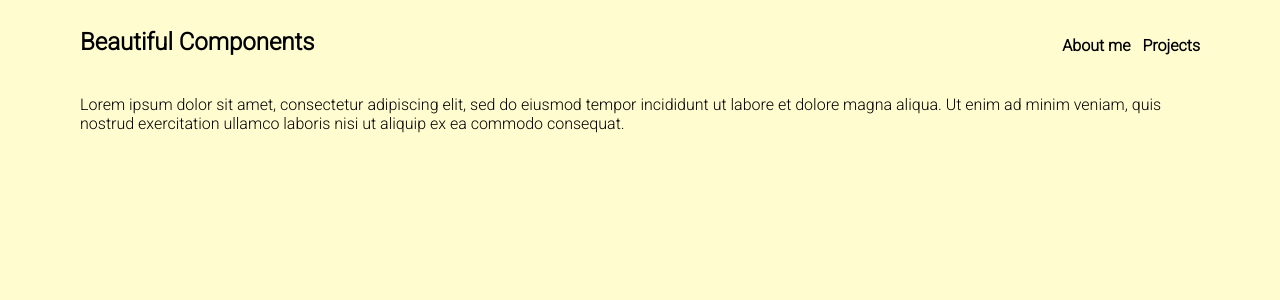
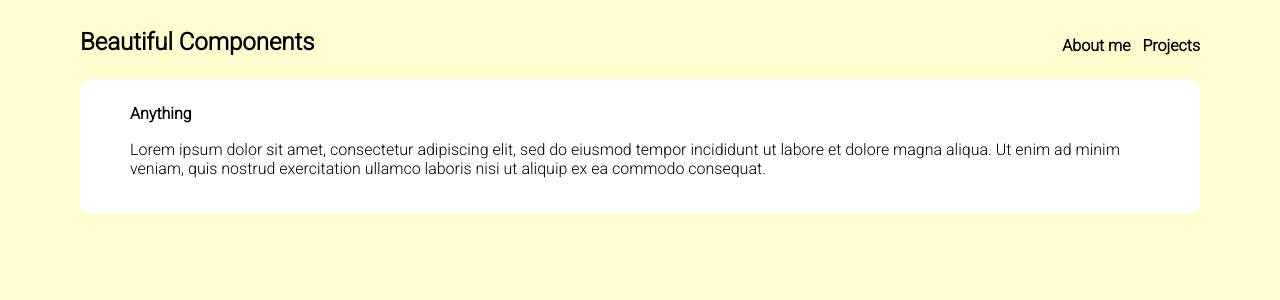
Before and after one commit to Mongark/beautiful-components, a React (Vite) app: page / in a window 1280 px wide. Shown: the top 300 px of the page. Built offline with nearby package versions, Linux system fonts and the light colour scheme.

Commit message:
Created component 'MarkdownPage'

```diff
--- a/src/App.jsx
+++ b/src/App.jsx
@@ -1,7 +1,6 @@
 import './App.css';
 import Navbar from './components/Navbar/Navbar';
-
-import ReactMarkdown from 'react-markdown';
+import MarkdownPage from './components/MarkdownPage/MarkdownPage';
 
 function App() {
     const sample_texts = [
@@ -14,9 +13,7 @@ function App() {
             <Navbar />
 
             <div className='AppBody'>
-                <ReactMarkdown>
-                    {sample_texts[0]}
-                </ReactMarkdown>
+                <MarkdownPage title='Anything' content={sample_texts[0]} />
             </div>
         </div>
     )
--- /dev/null
+++ b/src/components/MarkdownPage/MarkdownPage.css
@@ -0,0 +1,14 @@
+.MarkdownPage {
+    background-color: white;
+
+    padding: 20px;
+    padding-left: 50px;
+    padding-right: 50px;
+
+    border-radius: 12px;
+}
+
+.MarkdownPageTitle {
+    margin-bottom: 17px;
+    margin-top: 5px;
+}
--- /dev/null
+++ b/src/components/MarkdownPage/MarkdownPage.jsx
@@ -0,0 +1,17 @@
+import './MarkdownPage.css';
+
+import {
+    ReactMarkdown
+} from "react-markdown/lib/react-markdown";
+
+export default function MarkdownPage(props) {
+    return(
+        <div className='MarkdownPage'>
+            <h4 className='MarkdownPageTitle'>{props.title}</h4>
+
+            <ReactMarkdown>
+                {props.content}
+            </ReactMarkdown>
+        </div>
+    );
+}
```
